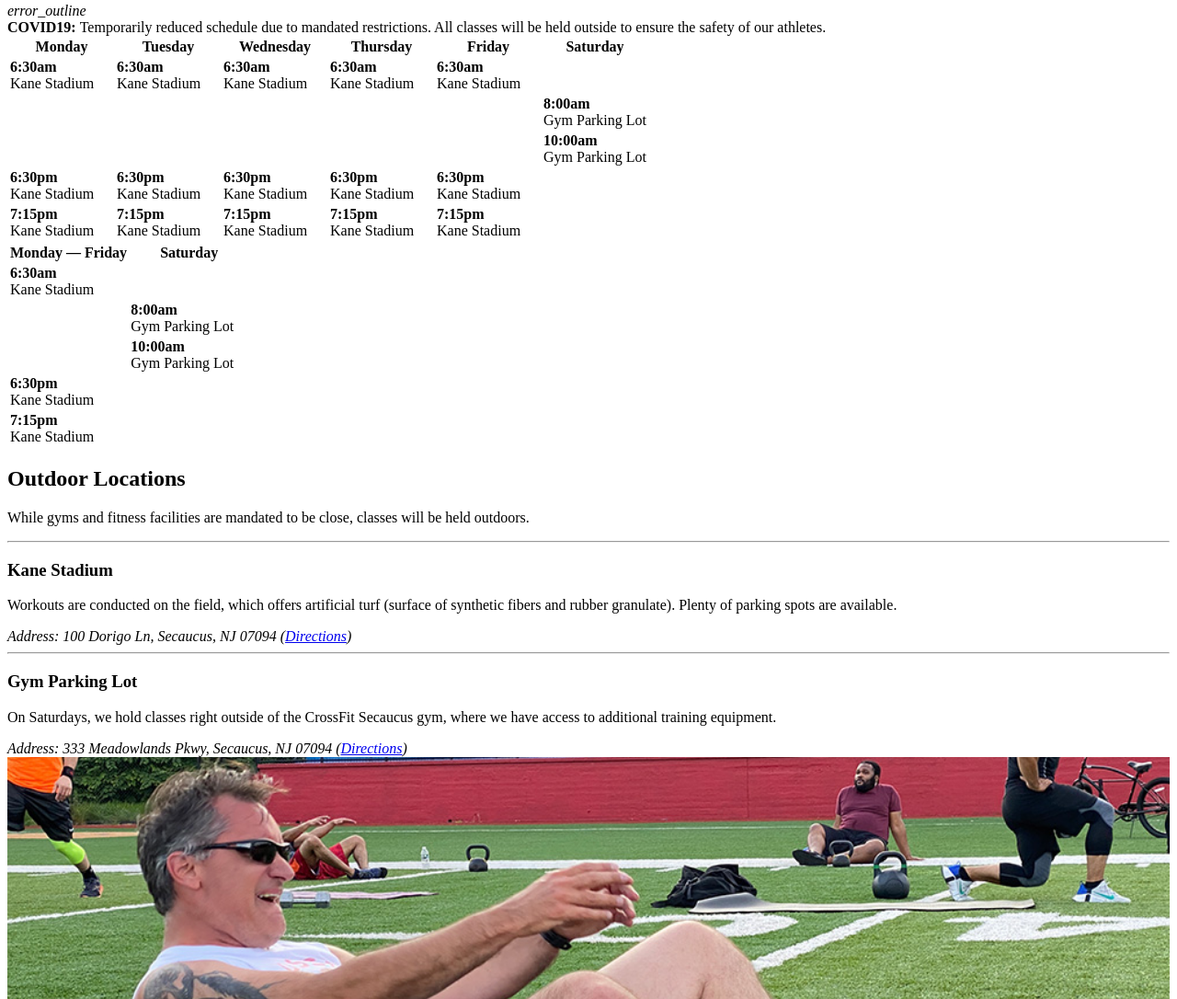
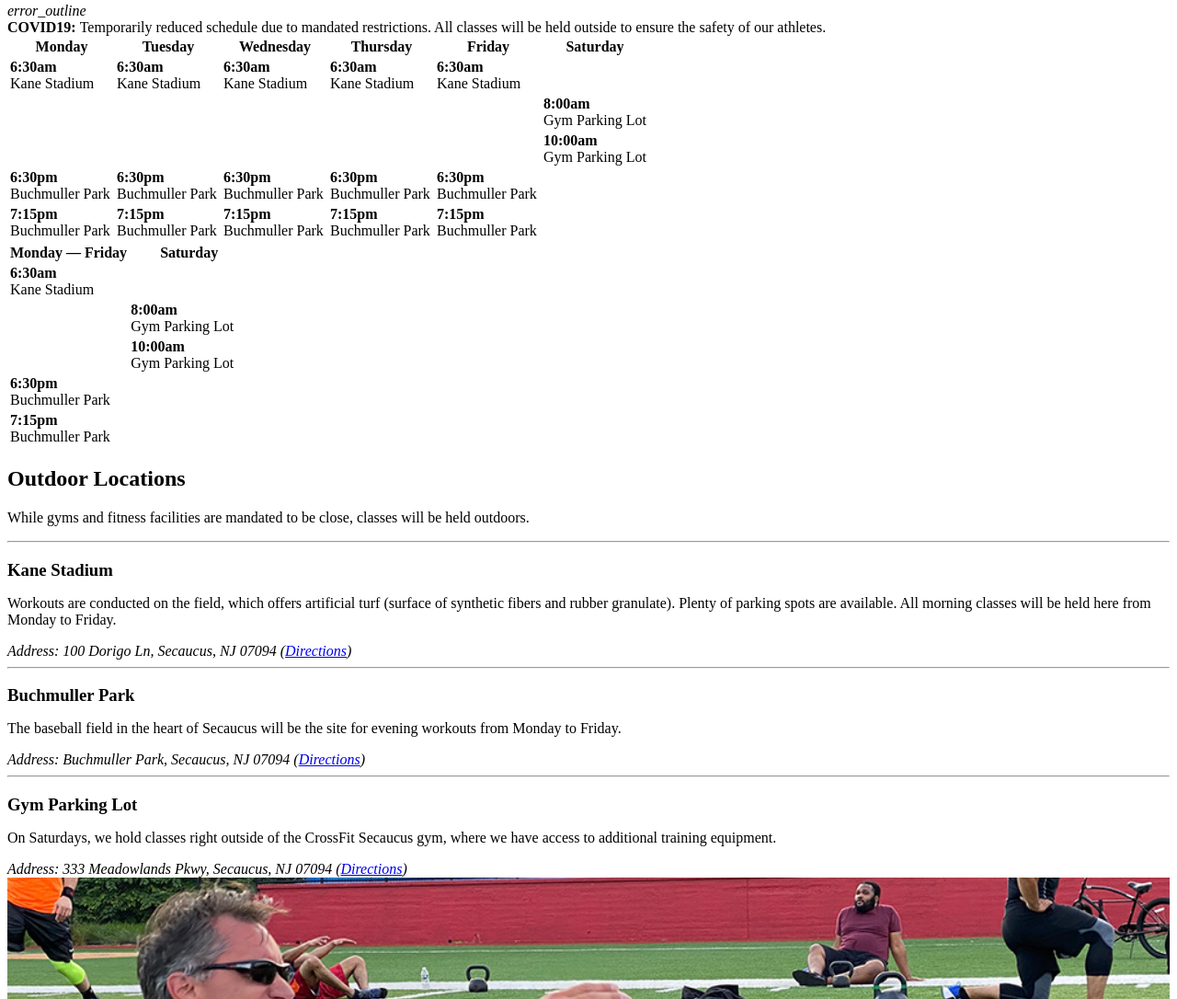
Before and after one commit to CrossFitSecaucus/crossfitsecaucus.github.io, a Gatsby site: page / in a window 1280 px wide. Shown: the part 3501-4587 px from the top of the page at 92% size. Built offline with nearby package versions, Linux system fonts and the light colour scheme; Gatsby itself is replaced by a stand-in of ours; some icons are missing.

Commit message:
Add Buchmuller Park as evening location

```diff
--- a/src/components/Schedule.js
+++ b/src/components/Schedule.js
@@ -54,19 +54,19 @@ const Schedule = ({ heading }) => (
                 <td><strong>10:00am</strong><br/><span className="badge badge-warning">Gym Parking Lot</span></td>
               </tr>
               <tr>
-                <td><strong>6:30pm</strong><br/><span className="badge badge-info">Kane Stadium</span></td>
-                <td><strong>6:30pm</strong><br/><span className="badge badge-info">Kane Stadium</span></td>
-                <td><strong>6:30pm</strong><br/><span className="badge badge-info">Kane Stadium</span></td>
-                <td><strong>6:30pm</strong><br/><span className="badge badge-info">Kane Stadium</span></td>
-                <td><strong>6:30pm</strong><br/><span className="badge badge-info">Kane Stadium</span></td>
+                <td><strong>6:30pm</strong><br/><span className="badge badge-success">Buchmuller Park</span></td>
+                <td><strong>6:30pm</strong><br/><span className="badge badge-success">Buchmuller Park</span></td>
+                <td><strong>6:30pm</strong><br/><span className="badge badge-success">Buchmuller Park</span></td>
+                <td><strong>6:30pm</strong><br/><span className="badge badge-success">Buchmuller Park</span></td>
+                <td><strong>6:30pm</strong><br/><span className="badge badge-success">Buchmuller Park</span></td>
                 <td>&nbsp;</td>
               </tr>
               <tr>
-                <td><strong>7:15pm</strong><br/><span className="badge badge-info">Kane Stadium</span></td>
-                <td><strong>7:15pm</strong><br/><span className="badge badge-info">Kane Stadium</span></td>
-                <td><strong>7:15pm</strong><br/><span className="badge badge-info">Kane Stadium</span></td>
-                <td><strong>7:15pm</strong><br/><span className="badge badge-info">Kane Stadium</span></td>
-                <td><strong>7:15pm</strong><br/><span className="badge badge-info">Kane Stadium</span></td>
+                <td><strong>7:15pm</strong><br/><span className="badge badge-success">Buchmuller Park</span></td>
+                <td><strong>7:15pm</strong><br/><span className="badge badge-success">Buchmuller Park</span></td>
+                <td><strong>7:15pm</strong><br/><span className="badge badge-success">Buchmuller Park</span></td>
+                <td><strong>7:15pm</strong><br/><span className="badge badge-success">Buchmuller Park</span></td>
+                <td><strong>7:15pm</strong><br/><span className="badge badge-success">Buchmuller Park</span></td>
                 <td>&nbsp;</td>
               </tr>
             </tbody>
@@ -94,11 +94,11 @@ const Schedule = ({ heading }) => (
                 <td><strong>10:00am</strong><br/><span className="badge badge-warning">Gym Parking Lot</span></td>
               </tr>
               <tr>
-                <td><strong>6:30pm</strong><br/><span className="badge badge-info">Kane Stadium</span></td>
+                <td><strong>6:30pm</strong><br/><span className="badge badge-success">Buchmuller Park</span></td>
                 <td rowSpan="2">&nbsp;</td>
               </tr>
               <tr>
-                <td><strong>7:15pm</strong><br/><span className="badge badge-info">Kane Stadium</span></td>
+                <td><strong>7:15pm</strong><br/><span className="badge badge-success">Buchmuller Park</span></td>
               </tr>
             </tbody>
           </table>
@@ -118,25 +118,36 @@ const Schedule = ({ heading }) => (
 
         <hr/>
 
-        <h3 className="text-info">Kane Stadium</h3>
+        <h3 className="text-info title" style={{marginBottom: 0}}>Kane Stadium</h3>
         <p>
           Workouts are conducted on the field, which offers artificial turf (surface of synthetic fibers and rubber granulate).
-          Plenty of parking spots are available.
+          Plenty of parking spots are available. All morning classes will be held here from Monday to Friday.
         </p>
         <address>
           Address: 100 Dorigo Ln, Secaucus, NJ 07094
-          (<a className="text-success" href="https://www.google.com/maps/dir//kane+stadium+secaucus/" target="_blank">Directions</a>)
+          (<a className="text-success" href="https://www.google.com/maps/search/?api=1&query=kane+stadium+secaucus" target="_blank">Directions</a>)
         </address>
 
         <hr/>
 
-        <h3 className="text-warning">Gym Parking Lot</h3>
+        <h3 className="text-success title" style={{marginBottom: 0}}>Buchmuller Park</h3>
+        <p>
+          The baseball field in the heart of Secaucus will be the site for evening workouts from Monday to Friday.
+        </p>
+        <address>
+          Address: Buchmuller Park, Secaucus, NJ 07094
+          (<a className="text-success" href="https://www.google.com/maps/search/?api=1&query=buchmuller+park+secaucus" target="_blank">Directions</a>)
+        </address>
+
+        <hr/>
+
+        <h3 className="text-warning title" style={{marginBottom: 0}}>Gym Parking Lot</h3>
         <p>
           On Saturdays, we hold classes right outside of the CrossFit Secaucus gym, where we have access to additional training equipment.
         </p>
         <address>
           Address: 333 Meadowlands Pkwy, Secaucus, NJ 07094
-          (<a className="text-success" href="https://www.google.com/maps/dir//crossfit+secaucus/" target="_blank">Directions</a>)
+          (<a className="text-success" href="https://www.google.com/maps/search/?api=1&query=crossfit+secaucus" target="_blank">Directions</a>)
         </address>
 
       </div>
```
